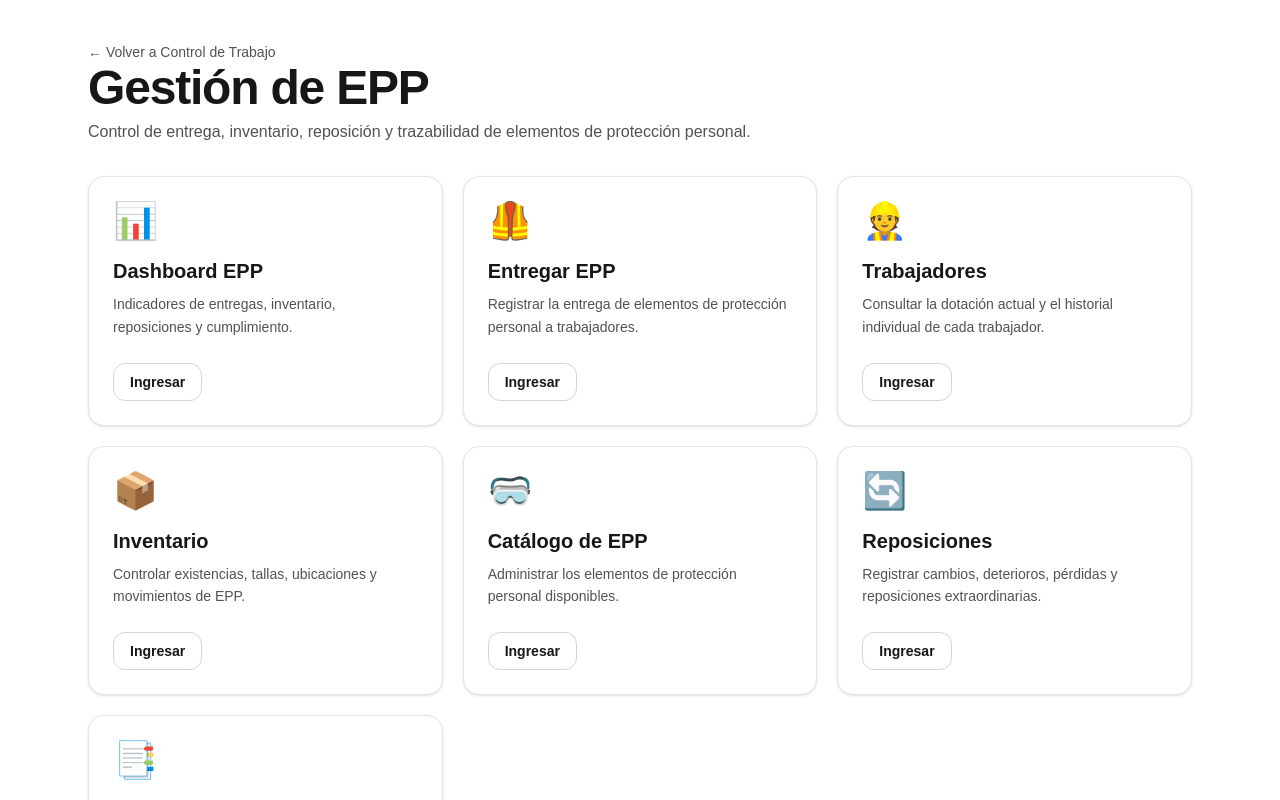
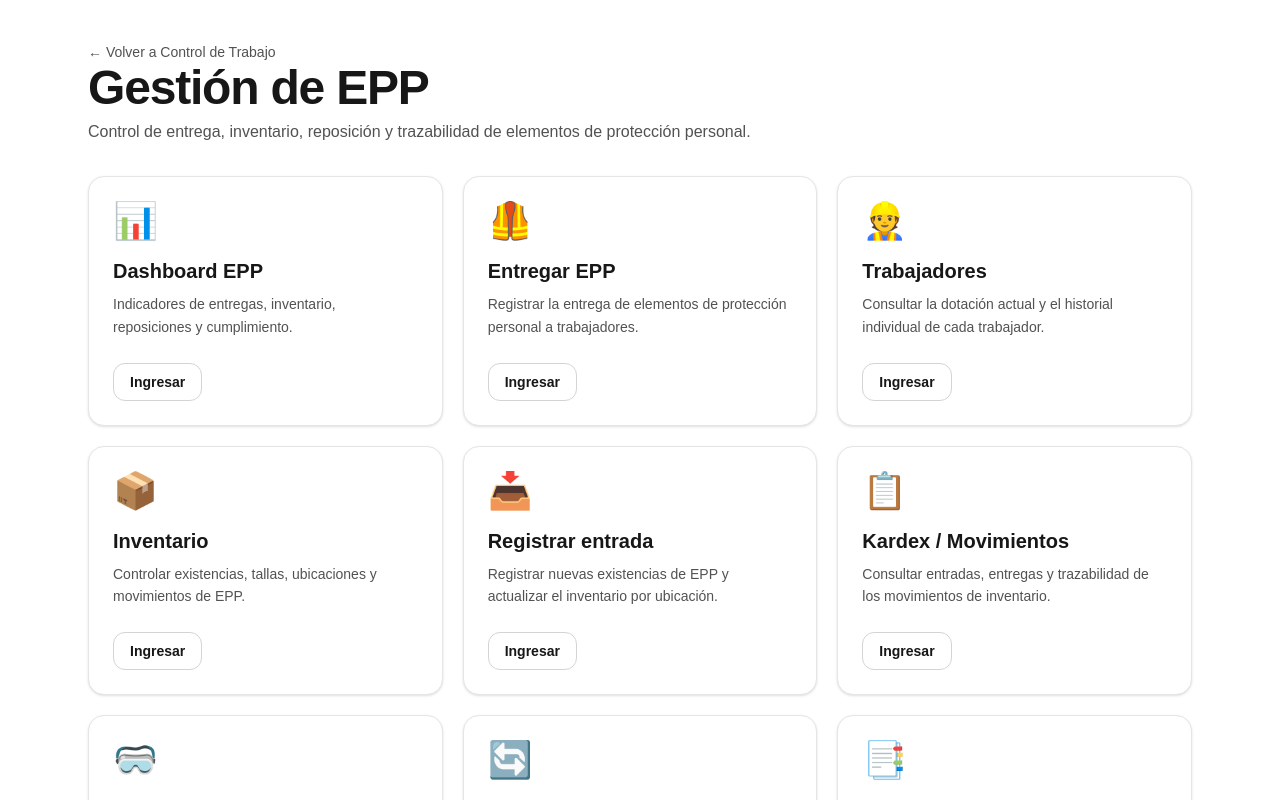
Before and after one commit to Roniant2023/portal-hseq-ia, a Next.js app: page /control-trabajo/epp in a window 1280 px wide. Shown: the top 800 px of the page. Built offline with nearby package versions, Linux system fonts and the light colour scheme.

Commit message:
Agrega accesos a entradas y Kardex EPP

```diff
--- a/app/control-trabajo/epp/page.tsx
+++ b/app/control-trabajo/epp/page.tsx
@@ -26,6 +26,21 @@ const modules = [
     "Controlar existencias, tallas, ubicaciones y movimientos de EPP.",
   icon: "📦",
   href: "/control-trabajo/epp/inventario",
+},
+
+{
+  title: "Registrar entrada",
+  description:
+    "Registrar nuevas existencias de EPP y actualizar el inventario por ubicación.",
+  icon: "📥",
+  href: "/control-trabajo/epp/entradas",
+},
+{
+  title: "Kardex / Movimientos",
+  description:
+    "Consultar entradas, entregas y trazabilidad de los movimientos de inventario.",
+  icon: "📋",
+  href: "/control-trabajo/epp/movimientos",
 },
   {
     title: "Catálogo de EPP",
```
